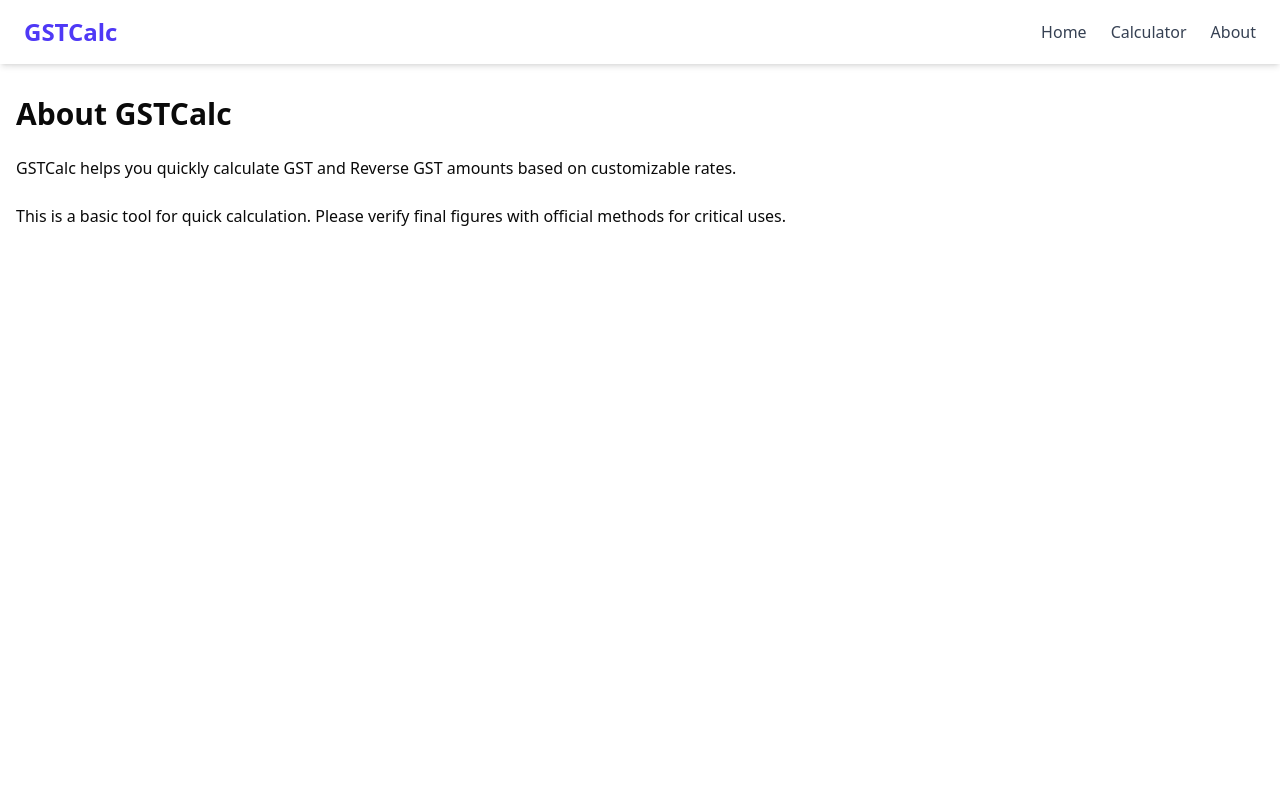
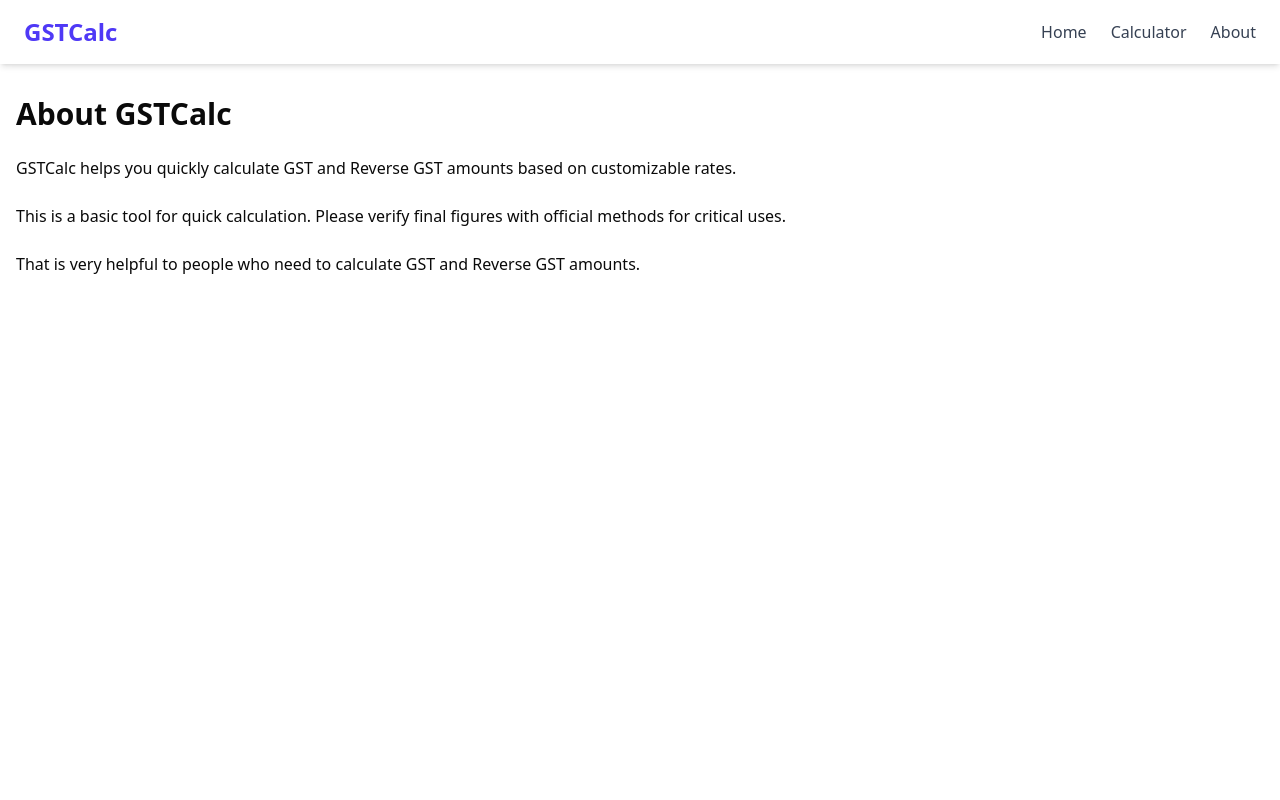
Before and after one commit to Meet-Makwana-2201/Gst-calculator, a Next.js app: page /about in a window 1280 px wide. Shown: the top 800 px of the page. Built offline with nearby package versions, Linux system fonts and the light colour scheme.

Commit message:
Changes into about page

```diff
--- a/src/app/about/page.tsx
+++ b/src/app/about/page.tsx
@@ -49,6 +49,7 @@ export default function About() {
                 <h1 className="text-3xl font-bold">About GSTCalc</h1>
                 <p>GSTCalc helps you quickly calculate GST and Reverse GST amounts based on customizable rates.</p>
                 <p>This is a basic tool for quick calculation. Please verify final figures with official methods for critical uses.</p>
+                <p>That is very helpful to people who need to calculate GST and Reverse GST amounts.</p>
             </section>
         </main>
     )
```
